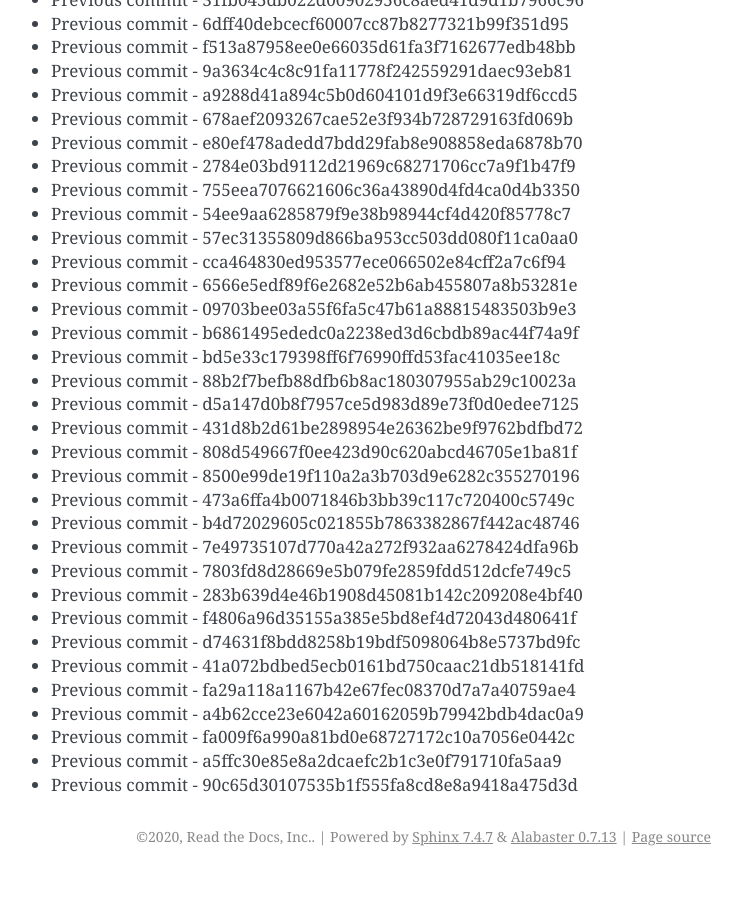
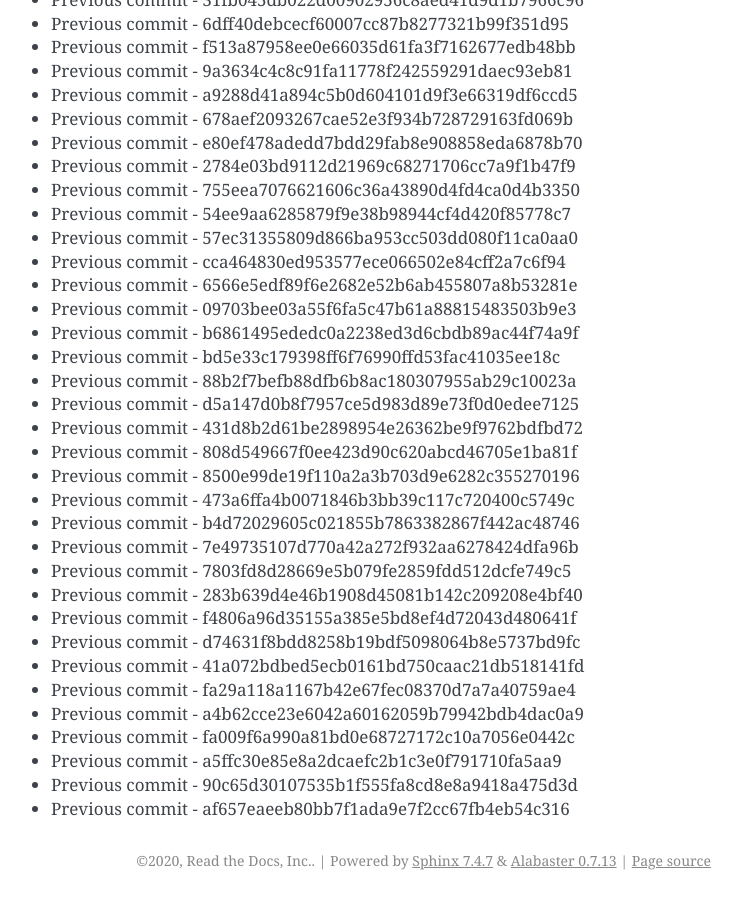
Before and after one commit to readthedocs/rtd-git-stresstest, a Sphinx documentation site: the page built from docs/updates.rst, in a window 1280 px wide and 900 px high, scrolled down 4963 px. Shown: the whole window, without its empty margins (399-1141 px from the left). Built offline with Sphinx 7.4.7, drawn with Linux system fonts in a browser that asks for light colours; before the commit the page ends 5839 px from its top, so only the background shows below that.

Commit message:
Generating commit from previous: af657eaeeb80bb7f1ada9e7f2cc67fb4eb54c316

```diff
--- a/docs/updates.rst
+++ b/docs/updates.rst
@@ -240,3 +240,4 @@ It can be tested for any performance characteristics.
 * Previous commit - fa009f6a990a81bd0e68727172c10a7056e0442c
 * Previous commit - a5ffc30e85e8a2dcaefc2b1c3e0f791710fa5aa9
 * Previous commit - 90c65d30107535b1f555fa8cd8e8a9418a475d3d
+* Previous commit - af657eaeeb80bb7f1ada9e7f2cc67fb4eb54c316
```
